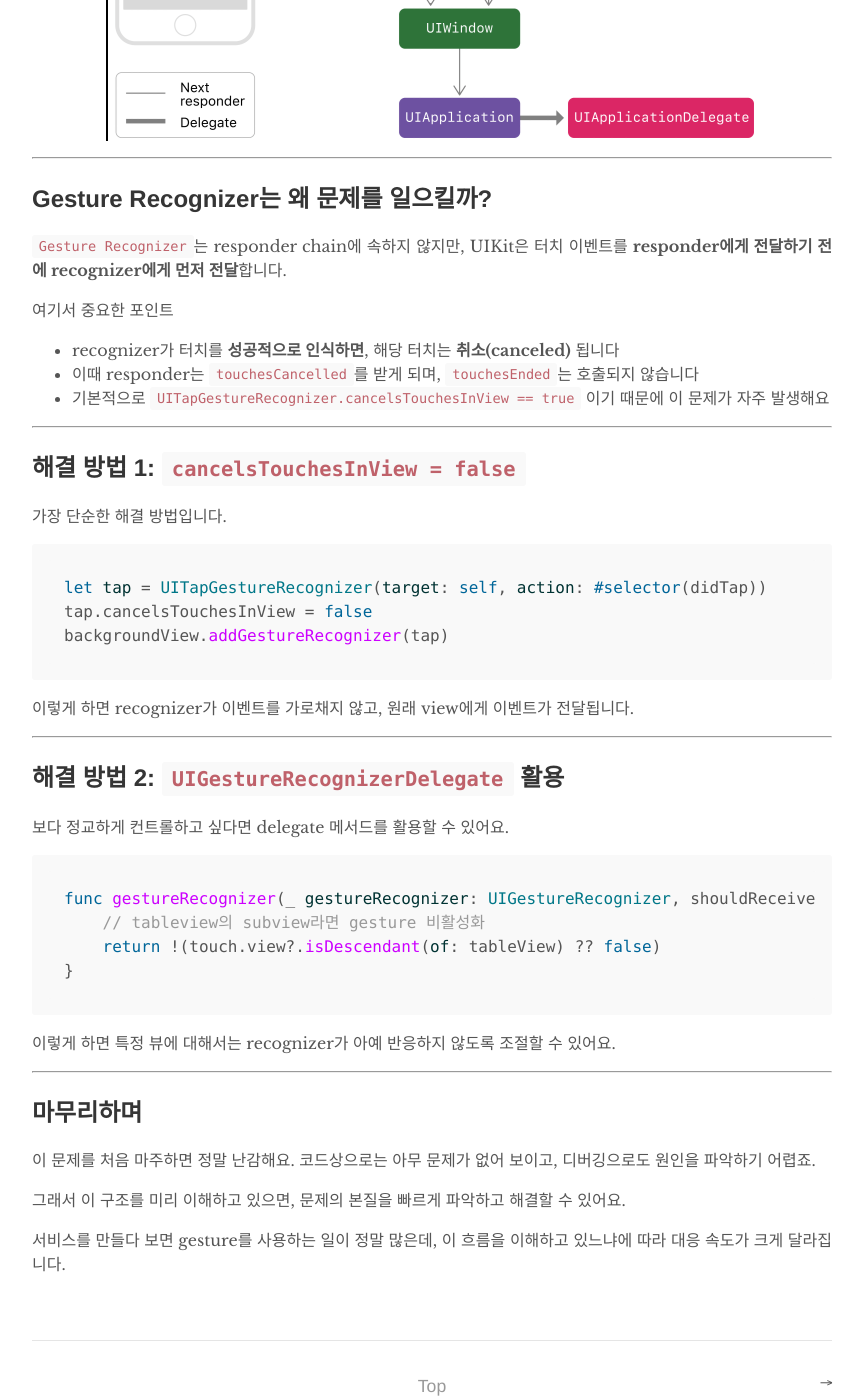
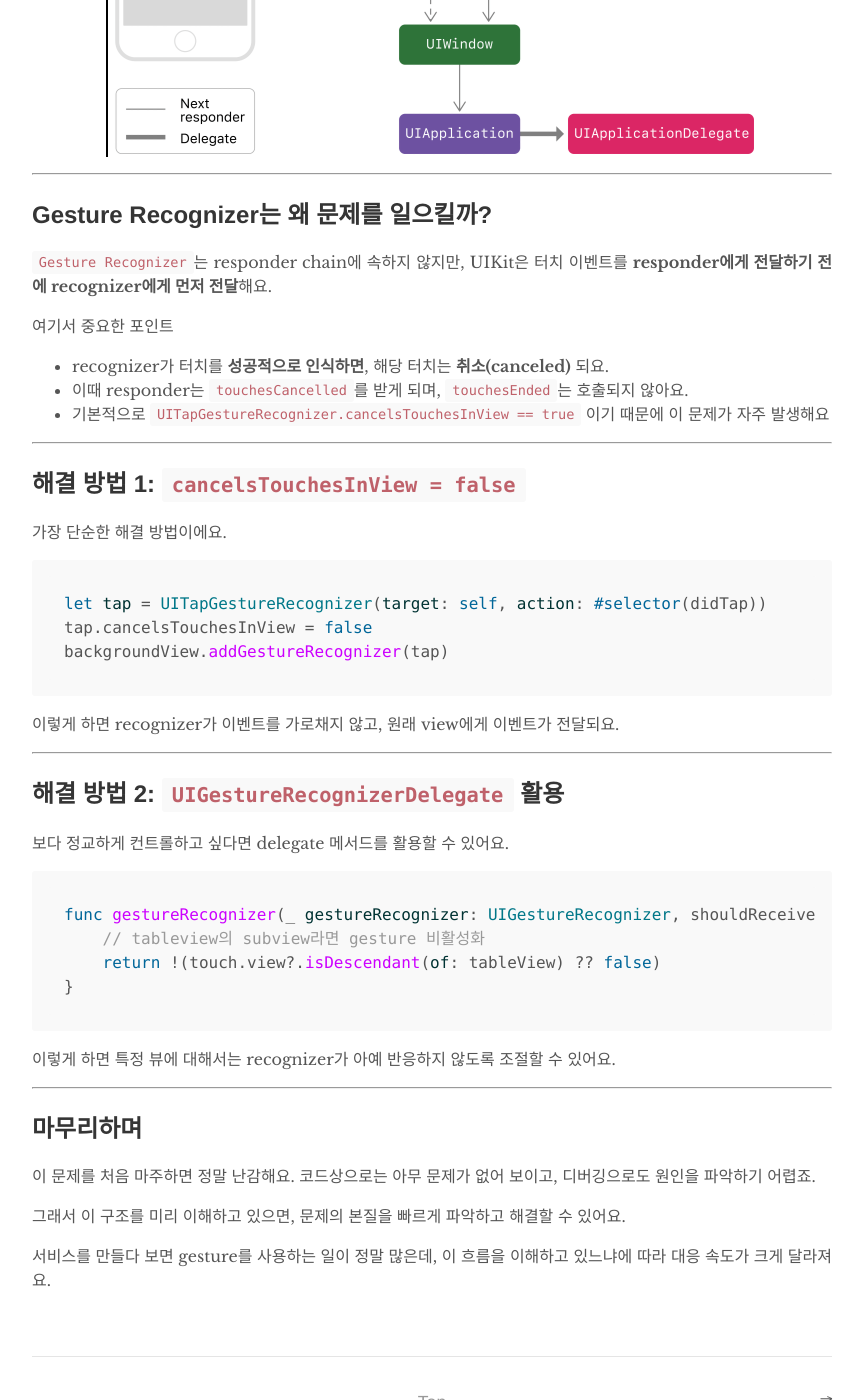
Before and after one commit to doremin/doremin.github.io, a Jekyll site: the page built from _posts/2025-07-29-22:47.md, in a window 1280 px wide and 1400 px high, scrolled down 1401 px. Shown: the whole window, without its empty margins (208-1071 px from the left). Built offline with Jekyll 4.4.1, drawn with Linux system fonts in a browser that asks for light colours; some of the changed text lies outside the part shown.

Commit message:
[FIX] 말투 수정

````diff
--- a/_posts/2025-07-29-22:47.md
+++ b/_posts/2025-07-29-22:47.md
@@ -33,7 +33,9 @@
 UIApplication → UIWindow → rootView → subviews ...
 ```
 
-이 과정에서 터치가 도달할 view를 찾기 위해 `hitTest(_:with:)` → `point(inside:with:)`가 호출됩니다. 최종적으로 가장 깊은 view가 first responder가 되며, 이벤트를 처리하지 않으면 상위 responder에게 전달됩니다. 이것이 **Responder Chain**입니다.
+이 과정에서 터치가 도달할 view를 찾기 위해 `hitTest(_:with:)` → `point(inside:with:)`가 호출되요. 최종적으로 가장 깊은 view가 first responder가 되며, 이벤트를 처리하지 않으면 상위 responder에게 전달되요.
+
+이 과정이 **Responder Chain** 이에요.
 
 ![ResponderChain](/assets/images/2022-12-05/2022-12-05-1.png)
 
@@ -41,19 +43,19 @@
 
 ## Gesture Recognizer는 왜 문제를 일으킬까?
 
-`Gesture Recognizer`는 responder chain에 속하지 않지만, UIKit은 터치 이벤트를 **responder에게 전달하기 전에 recognizer에게 먼저 전달**합니다.
+`Gesture Recognizer`는 responder chain에 속하지 않지만, UIKit은 터치 이벤트를 **responder에게 전달하기 전에 recognizer에게 먼저 전달**해요.
 
 여기서 중요한 포인트
 
-- recognizer가 터치를 **성공적으로 인식하면**, 해당 터치는 **취소(canceled)** 됩니다
-- 이때 responder는 `touchesCancelled`를 받게 되며, `touchesEnded`는 호출되지 않습니다
+- recognizer가 터치를 **성공적으로 인식하면**, 해당 터치는 **취소(canceled)** 되요.
+- 이때 responder는 `touchesCancelled`를 받게 되며, `touchesEnded`는 호출되지 않아요.
 - 기본적으로 `UITapGestureRecognizer.cancelsTouchesInView == true` 이기 때문에 이 문제가 자주 발생해요
 
 ---
 
 ## 해결 방법 1: `cancelsTouchesInView = false`
 
-가장 단순한 해결 방법입니다.
+가장 단순한 해결 방법이에요.
 
 ```swift
 let tap = UITapGestureRecognizer(target: self, action: #selector(didTap))
@@ -61,7 +63,7 @@
 backgroundView.addGestureRecognizer(tap)
 ```
 
-이렇게 하면 recognizer가 이벤트를 가로채지 않고, 원래 view에게 이벤트가 전달됩니다.
+이렇게 하면 recognizer가 이벤트를 가로채지 않고, 원래 view에게 이벤트가 전달되요.
 
 ---
 
@@ -86,4 +88,4 @@
 
 그래서 이 구조를 미리 이해하고 있으면, 문제의 본질을 빠르게 파악하고 해결할 수 있어요.
 
-서비스를 만들다 보면 gesture를 사용하는 일이 정말 많은데, 이 흐름을 이해하고 있느냐에 따라 대응 속도가 크게 달라집니다.
+서비스를 만들다 보면 gesture를 사용하는 일이 정말 많은데, 이 흐름을 이해하고 있느냐에 따라 대응 속도가 크게 달라져요.
````
